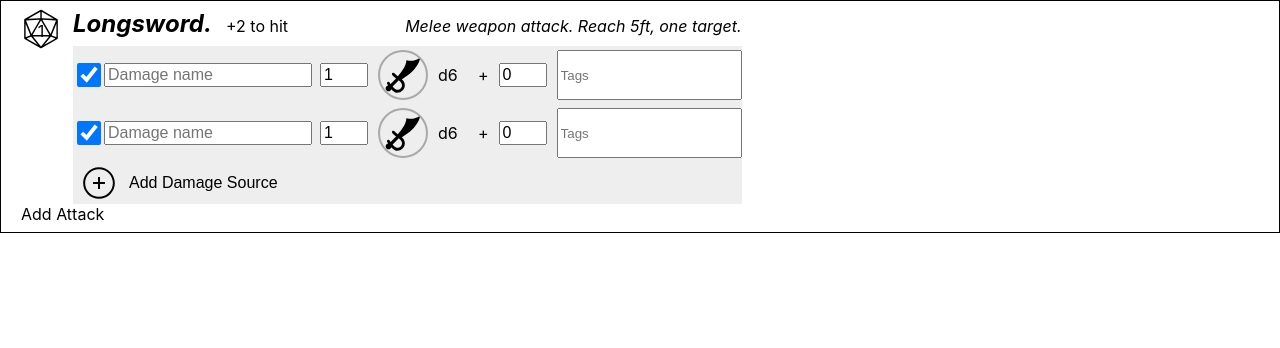
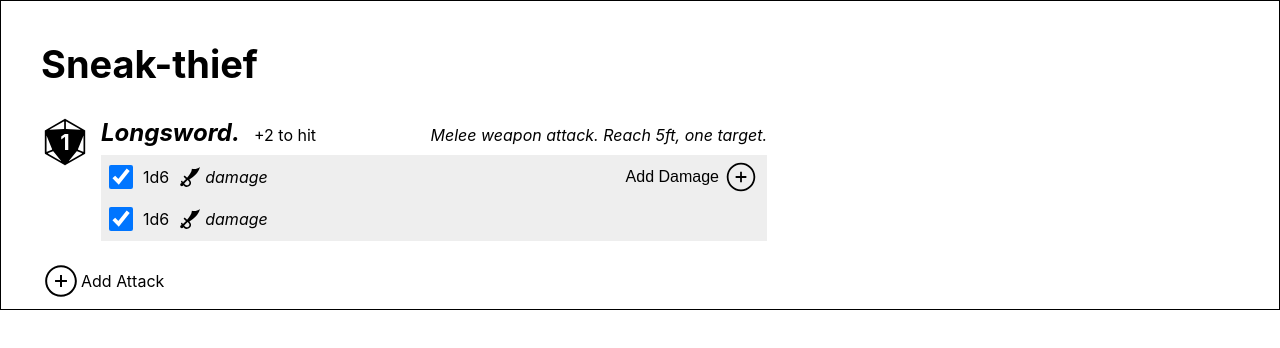
Before and after one commit to wickworks/witchdice, a React (Create React App) app: page / in a window 1280 px wide. Shown: the top 348 px of the page. Built offline with nearby package versions, Linux system fonts and the light colour scheme.

Commit message:
Editing attack and damage with new design works

```diff
--- a/src/App.scss
+++ b/src/App.scss
@@ -11,4 +11,13 @@
       cursor: auto;
     }
   }
+
+  .unselectable {
+    -webkit-touch-callout: none;
+    -webkit-user-select: none;
+    -khtml-user-select: none;
+    -moz-user-select: none;
+    -ms-user-select: none;
+    user-select: none;
+  }
 }
--- a/src/assets.scss
+++ b/src/assets.scss
@@ -12,7 +12,7 @@
   &.d10 { background-image: url('/assets/dice/d10.svg'); }
   &.d12 { background-image: url('/assets/dice/d12.svg'); }
   &.d20 { background-image: url('/assets/dice/d20.svg'); }
-  &.flat { background-image: url('/assets/dice/flat.svg'); }
+  &.d0 { background-image: url('/assets/dice/d0.svg'); }
 
   &.acid { background-image: url('/assets/types/acid.svg'); }
   &.bludgeoning { background-image: url('/assets/types/bludgeoning.svg'); }
@@ -32,4 +32,5 @@
   &.checkmark { background-image: url('/assets/checkmark.svg'); }
   &.x { background-image: url('/assets/x.svg'); }
   &.trash { background-image: url('/assets/trash.svg'); }
+  &.d20_frame { background-image: url('/assets/d20_frame.svg'); }
 }
--- a/src/components/Attack.jsx
+++ b/src/components/Attack.jsx
@@ -38,8 +38,16 @@ const Attack = () => {
   // =============== UPDATE DATA ===================
 
   const updateAttackData = (key, value, attackID) => {
-    let newData = {...attackData}
+    console.log('setting attack key', key);
+    console.log('to',value);
+    console.log('for attack', attackID);
+
+
+    let newData = [...attackData]
     newData[attackID][key] = value
+    console.log(attackData);
+    console.log('update attack data to ');
+    console.log(newData);
     setAttackData(newData);
   }
 
@@ -127,6 +135,10 @@ const Attack = () => {
     <>
       <div className="Attack">
 
+        {console.log("ATTACKDATA ", attackData)}
+
+        <h2 className="character-name">Sneak-thief</h2>
+
         { attackData.map((data, i) => {
           return (
             <AttackSource
@@ -139,6 +151,7 @@ const Attack = () => {
         })}
 
         <div className='add-attack'>
+          <div className={`asset plus`} />
           Add Attack
         </div>
 
--- a/src/components/Attack.scss
+++ b/src/components/Attack.scss
@@ -3,36 +3,19 @@
 
 .Attack {
   border: 1px solid black;
-  padding: 8px 20px;
+  padding: 8px 40px;
 
-  .attack-timing-labels {
-    display: flex;
-    width: 140px;
-    margin-left: auto;
-
-    div {
-      text-align: center;
-      width: 100%
-    }
+  .character-name {
+    @include text_character_name;
   }
 
-  .add-damage-button {
-    @include text_default;
+  .add-attack {
     display: flex;
     align-items: center;
-    border: none;
-    background: none;
-    cursor: pointer;
 
     .asset {
-      border-radius: 50%;
-      margin-right: 10px;
       width: 40px;
       height: 40px;
     }
-
-    &:hover {
-      .asset { background-color: lightgrey; }
-    }
   }
 }
--- a/src/components/AttackSource.jsx
+++ b/src/components/AttackSource.jsx
@@ -1,7 +1,6 @@
 import React, { useState, useEffect } from 'react';
 import {RadioGroup, Radio} from 'react-radio-group';
 import DamageSource from './DamageSource.jsx';
-import DamageEdit from './DamageEdit.jsx';
 import './AttackSource.scss';
 
 const defaultDamageData =
@@ -35,10 +34,10 @@ const AttackSource = ({...props}) => {
   const updateDamageData = (key, value, attackID, damageID) => {
     let newData = [...damageData]
     newData[damageID][key] = value
-    setDamageData(newData);
+    setDamageData(newData, attackID);
   }
 
-  // =============== ADD / EDIT SOURCES =============
+  // =============== ADD / EDIT DAMAGE SOURCES =============
 
   const openEditForDamage = (damageID) => {
     if (editingDamageID === damageID) { // already open; we clicked to close
@@ -60,13 +59,13 @@ const AttackSource = ({...props}) => {
     let newData = [...damageData];
     let newDamage = {...defaultDamageData}
     newData.push(newDamage);
-    setDamageData(newData);
+    setDamageData(newData, attackID);
   }
 
   const deleteDamage = (damageID) => {
     let newData = [...damageData];
     newData.splice(damageID, 1);
-    setDamageData(newData);
+    setDamageData(newData, attackID);
     setDamageEditIsOpen(false);
   }
 
@@ -75,33 +74,59 @@ const AttackSource = ({...props}) => {
     if (!damageEditIsOpen) { setEditingDamageID(null) }
   }, [damageEditIsOpen]);
 
+  // =============== EDIT ATTACK =============
 
+  function handleD20Click(e, leftMouse) {
+    let newDieCount = dieCount;
 
-  const renderDamageEdit = (damageSourceID) => {
-    if (damageEditIsOpen && editingDamageID === damageSourceID) {
-      return (
-        <DamageEdit
-          startingData={editingDamageID === null ? null : damageData[editingDamageID]}
-          onDelete={() => deleteDamage(damageSourceID)}
-          onAccept={(die, type) => updateDamage(die, type)}
-          onClose={() => setDamageEditIsOpen(false)}
-        />
-      )
+    if (leftMouse) {
+      newDieCount += 1;
+    } else {
+      newDieCount -= 1;
+      e.preventDefault()
     }
+
+    newDieCount = Math.min(newDieCount, 99);
+    newDieCount = Math.max(newDieCount, 0);
+    setDieCount(newDieCount, attackID);
+  }
+
+  function handleModifierClick(e, leftMouse) {
+    let newModifier = modifier;
+
+    if (leftMouse && !e.shiftKey) {
+      newModifier += 1;
+    } else {
+      newModifier -= 1;
+      e.preventDefault()
+    }
+
+    newModifier = Math.min(newModifier, 20);
+    newModifier = Math.max(newModifier, -20);
+    setModifier(newModifier, attackID);
   }
 
   return (
     <div className='AttackSource'>
       <div className='die-count-container'>
-        <div className='asset d20'>
-          <div className='die-count'>{dieCount}</div>
+        <div
+          className='asset d20_frame'
+          onClick={(e) => handleD20Click(e, true)} onContextMenu={(e) => handleD20Click(e, false)}
+        >
+          <div className='die-count unselectable'>{dieCount}</div>
         </div>
       </div>
 
       <div className='statblock-container'>
         <div className='titlebar'>
           <div className='name'>{name}.</div>
-          <div className='modifier'>+{modifier} to hit</div>
+          <div
+            className='modifier unselectable'
+            onClick={(e) => handleModifierClick(e, true)} onContextMenu={(e) => handleModifierClick(e, false)}
+          >
+            {modifier >= 0 ? '+' : ''}
+            {modifier} to hit
+          </div>
           <div className='desc'>Melee weapon attack. Reach 5ft, one target.</div>
         </div>
 
@@ -109,17 +134,17 @@ const AttackSource = ({...props}) => {
           { damageData.map((data, i) => {
             const editClass = (editingDamageID === i) ? 'editing' : '';
             return (
-              <>
               <DamageSource
-                  attackID={i}
+                attackID={attackID}
+                damageID={i}
                 {...damageData[i]}
                 {...damageFunctions}
+                isEditing={editingDamageID === i}
                 onEdit={openEditForDamage}
+                onDelete={deleteDamage}
                 extraClass={editClass}
                 key={i}
               />
-                {renderDamageEdit(i)}
-              </>
             )
           })}
 
@@ -131,8 +156,8 @@ const AttackSource = ({...props}) => {
                 createDamage();
               }}
             >
-              <div className={`asset plus clickable`} />
-              <span>Add Damage Source</span>
+              <span>Add Damage</span>
+              <div className={`asset plus`} />
             </button>
           }
         </div>
--- a/src/components/AttackSource.scss
+++ b/src/components/AttackSource.scss
@@ -2,31 +2,48 @@
 
 .AttackSource {
   display: flex;
+  margin-bottom: 20px;
 
   .die-count-container {
     margin-right: 12px;
 
     .asset {
-      width: 40px;
-      height: 40px;
+      width: 48px;
+      height: 48px;
+      border-radius: 50%;
+      cursor: pointer;
+
+      &:hover {
+        background-color: lightblue;
+      }
+
     }
     .die-count {
-      @include text_default;
+      @include text_attack_roll_count;
       text-align: center;
-      padding-top: 12px;
+      padding-top: 11px;
     }
   }
 
   .statblock-container {
+    min-width: 666px;
+
     .titlebar {
       display: flex;
       align-items: flex-end;
       margin-bottom: 8px;
 
-      .name { @include text_attack_name; }
+      .name {
+        @include text_attack_name;
+      }
       .modifier {
         margin-left: 14px;
         padding-bottom: 2px;
+        cursor: pointer;
+
+        &:hover {
+          background-color: lightblue;
+        }
       }
       .desc {
         margin-left: auto;
@@ -37,7 +54,35 @@
 
     .statblock {
       background-color: #eeeeee;
+      position: relative;
+      padding: 1px 0;
 
+      .add-damage-button {
+        @include text_default;
+        position: absolute;
+        top: 0;
+        right: 0;
+        display: flex;
+        align-items: center;
+        border: none;
+        padding: 4px 8px;
+        background-color: #eeeeee;
+        cursor: pointer;
+
+        .asset {
+          border-radius: 50%;
+          margin-left: 4px;
+          width: 36px;
+          height: 36px;
+        }
+
+        &:hover {
+          background-color: lightgrey;
+        }
+      }
     }
   }
+
+
+
 }
--- a/src/components/DamageEdit.jsx
+++ b/src/components/DamageEdit.jsx
@@ -1,34 +1,12 @@
-import React, { useState, useEffect } from 'react';
+import React from 'react';
 import {RadioGroup, Radio} from 'react-radio-group';
 import './DamageEdit.scss';
 
 const defaultDamageData = { dieType: 6, damageType:'slashing' }
 
-const DamageEdit = ({startingData, onDelete, onAccept, onClose}) => {
-  const [initialData, setInitialData] = useState(defaultDamageData)
-  const [die, setDie] = useState(initialData.dieType);
-  const [type, setType] = useState(initialData.damageType);
-
-  // whenever we're given new initial data, reset the selected icons appropriately
-  if (
-    startingData !== null &&
-    (startingData.dieType !== initialData.dieType ||
-    startingData.damageType !== initialData.damageType)
-  ) {
-    setInitialData(startingData);
-    setDie(startingData.dieType);
-    setType(startingData.damageType);
-  }
-
-  const handleChangeDie = (newDie) => {
-    setDie(newDie);
-    if (startingData !== null) { onAccept(newDie, type); } // do edits immediately
-  }
-
-  const handleChangeType = (newType) => {
-    setType(newType);
-    if (startingData !== null) { onAccept(die, newType); } // do edits immediately
-  }
+const DamageEdit = (
+  {die, setDie, type, setType, onDelete, onClose}
+) => {
 
   return (
     <div className="DamageEdit extra-css">
@@ -39,7 +17,7 @@ const DamageEdit = ({startingData, onDelete, onAccept, onClose}) => {
             groupName={'select-die-type'}
             allIcons={[4,6,8,10,12,0]}
             selectedIcon={die}
-            setIcon={handleChangeDie}
+            setIcon={setDie}
             showLabels={true}
           />
         </div>
@@ -49,15 +27,19 @@ const DamageEdit = ({startingData, onDelete, onAccept, onClose}) => {
             groupName={'select-damage-type'}
             allIcons={['slashing','piercing','bludgeoning','fire','cold','lightning','thunder','acid','poison','psychic','necrotic','radiant','force']}
             selectedIcon={type}
-            setIcon={handleChangeType}
+            setIcon={setType}
             showLabels={false}
           />
         </div>
 
-        <div className='delete-container'>
+        <div className='buttons-container'>
           <button className='delete' onClick={() => onDelete()}>
             <div className={'asset trash'} />
           </button>
+          <button className='accept' onClick={() => onClose()}>
+            <div className={'asset checkmark'} />
+          </button>
+
         </div>
       </div>
     </div>
@@ -76,12 +58,14 @@ const IconMenu = (props) => {
     // damage types are their own icon name
     if (typeof(iconName) === 'string') {return iconName}
 
-    // e.g. converts from 6 to 'd6' or 0 to 'flat'
-    if (iconName === 0) {
-      return 'flat'
-    } else {
-      return `d${iconName}`
-    }
+    // e.g. converts from 6 to 'd6'
+    return `d${iconName}`
+  }
+
+  // shows 'flat' label
+  function getIconName(iconName) {
+    if (iconName === 0) {return 'flat'}
+    return getIconFile(iconName);
   }
 
   return (
@@ -98,7 +82,7 @@ const IconMenu = (props) => {
             <Radio value={icon} id={radioID} />
             <label htmlFor={radioID} >
               <div className={`asset ${getIconFile(icon)}`} />
-              { showLabels && <div className='label'>{getIconFile(icon)}</div> }
+              { showLabels && <div className='label'>{getIconName(icon)}</div> }
             </label>
           </div>
         )
--- a/src/components/DamageEdit.scss
+++ b/src/components/DamageEdit.scss
@@ -17,9 +17,9 @@
 
       .IconMenu { justify-content: center; }
 
-      .delete-container {
+      .buttons-container {
         margin-left: 0;
-        button.delete { padding: 6px 40px; }
+        button { padding: 6px 40px; }
       }
     }
   }
@@ -41,9 +41,9 @@
       .IconMenu {
         display: flex;
         flex-wrap: wrap;
-        max-width: 270px;
+        max-width: 220px;
 
-        label { min-width: 80px; }
+        label { min-width: 60px; }
       }
     }
 
@@ -77,21 +77,30 @@
         position: absolute;
         left: -99999999px;
 
-        &:checked+label { background-color: #c1e0ff; }
+        &:checked+label { background-color: #dbc0f9; }
         &:hover+label { background-color: lightgrey; }
-        &:focus+label { background-color: lightblue; }
+        &:focus+label { background-color: #bab0e2; }
       }
     }
 
-    .delete-container {
+    .buttons-container {
+      display: flex;
       margin-left: auto;
 
-      button.delete {
+      button {
         @include text_default;
         border: none;
-        background-color: lightgrey;
-        padding: 24px 6px;
         cursor: pointer;
+
+        &.accept {
+          padding: 24px 24px;
+          background-color: lightgrey;
+        }
+        &.delete {
+          padding: 24px 6px;
+          background-color: #aaaaaa;
+        }
+
 
         &:hover { background-color: grey; }
 
--- a/src/components/DamageSource.jsx
+++ b/src/components/DamageSource.jsx
@@ -1,11 +1,13 @@
-import React from 'react';
-import {RadioGroup, Radio} from 'react-radio-group';
+import React, { useState } from 'react';
+// import {RadioGroup, Radio} from 'react-radio-group';
 import './DamageSource.scss';
+import DamageEdit from './DamageEdit.jsx';
 
 const DamageSource = ({...props }) => {
-
   const {
     attackID, damageID,
+    isEditing, onEdit, onAccept, onDelete,
+
     dieCount, setDieCount,
     dieType, setDieType,
     modifier, setModifier,
@@ -13,30 +15,59 @@ const DamageSource = ({...props }) => {
     damageType, setDamageType,
     enabled, setEnabled,
     name, setName,
-    onEdit, extraClass
   } = props;
+
+  const [hoveringOverCheckBox, setHoveringOverCheckBox] = useState(false);
+
+
+  const editingClass = isEditing ? 'editing' : '';
+
+  const handleContainerClick = () => {
+    if (hoveringOverCheckBox) { return }
+    if (!isEditing) { onEdit(damageID) }
+  }
 
 
   return (
-    <div className={`DamageSource ${extraClass}`}>
+    <div className={`DamageSource ${editingClass}`} onClick={handleContainerClick} >
 
-      <div className='meta-container'>
+      <div className='stats-container'>
         <input
           type="checkbox"
           checked={enabled}
-          onChange={e => setEnabled(!enabled, attackID, damageID)}
+          onChange={() => setEnabled(!enabled, attackID, damageID)}
+          onMouseEnter={() => setHoveringOverCheckBox(true)}
+          onMouseLeave={() => setHoveringOverCheckBox(false)}
         />
 
-        <input
-          type="text"
-          value={name}
-          onChange={e => setName(e.target.value, attackID, damageID)}
-          placeholder={'Damage name'}
-        />
+        {/* SUMMARY MODE */}
+        {!isEditing ?
+          <div className="summary">
+            <div className="roll-numbers">
+              { (dieType === 0) ?
+                <>{modifier} flat</>
+              :
+                <>
+                  {dieCount}d{dieType}
+                  {modifier > 0 ? `+ ${modifier}` : ''}
+                </>
+              }
             </div>
 
-      <div className='numbers-container'>
+            <div className={`asset ${damageType}`} />
+
+            <div className="name">
+              {name.length > 0 ? name : 'damage'}
+            </div>
+
+            <div className="tags">{tags.join(', ')}</div>
+          </div>
+        :
+          <>
+          {/* EDIT MODE */}
+          <div className='edit-mode'>
             { (dieType === 0) ? <>
+              {/* FLAT DAMAGE */}
               <input
                 type="number"
                 value={modifier}
@@ -44,13 +75,12 @@ const DamageSource = ({...props }) => {
               />
 
               <div
-            className={`asset ${damageType} clickable`}
-            onClick={() => onEdit(attackID, damageID)}
+                className={`asset ${damageType}`}
               />
 
               <span>Flat Damage</span>
             </> : <>
-
+              {/* DICE ROLL */}
               <input
                 type="number"
                 value={dieCount}
@@ -58,7 +88,7 @@ const DamageSource = ({...props }) => {
               />
 
               <div
-            className={`asset ${damageType} clickable`}
+                className={`asset d${dieType}`}
                 onClick={() => onEdit(attackID, damageID)}
               />
 
@@ -71,9 +101,17 @@ const DamageSource = ({...props }) => {
                 onChange={e => setModifier(e.target.value, attackID, damageID)}
               />
 
-        </>}
+              <div
+                className={`asset ${damageType}`}
+              />
 
-      </div>
+
+              <input
+                type="text"
+                value={name}
+                onChange={e => setName(e.target.value, attackID, damageID)}
+                placeholder={'Damage name'}
+              />
 
               <input
                 type="text"
@@ -82,6 +120,23 @@ const DamageSource = ({...props }) => {
                 placeholder={'Tags'}
               />
 
+            </>}
+          </div>
+
+          </>
+        }
+      </div>
+
+      {isEditing &&
+        <DamageEdit
+          die={dieType}
+          type={damageType}
+          setDie={(value) => setDieType(value, attackID, damageID)}
+          setType={(value) => setDamageType(value, attackID, damageID)}
+          onDelete={() => onDelete(damageID)}
+          onClose={() => onEdit(damageID)}
+        />
+      }
     </div>
   );
 }
--- a/src/components/DamageSource.scss
+++ b/src/components/DamageSource.scss
@@ -1,30 +1,58 @@
 @import '../fonts';
 
 .DamageSource {
-  display: flex;
-  justify-content: space-between;
-  padding: 4px 0;
+  // margin: 8px 0;
+  padding: 8px 0 8px 8px;
+  cursor: pointer;
 
-  > * {
+  &:hover {
+    background-color: #cacaca;
+  }
+
+  &.editing {
+    background-color: #dae1ea;
+    cursor: auto;
+  }
+
+  input[type=checkbox] {
+    width: 24px;
+    height: 24px;
+    margin: 0 10px 0 0 ;
+    flex-shrink: 0;
+    z-index: 100;
+  }
+
+  .stats-container {
     display: flex;
     align-items: center;
+    width: 100%;
   }
 
-  .meta-container {
-    margin-right: 8px;
+  // SUMMARY MODE
+  .summary {
+    display: flex;
+    align-items: center;
+    width: 100%;
 
-    input[type=checkbox] {
-      width: 24px;
-      height: 24px;
+    .roll-numbers {
+      margin-right: 8px;
     }
 
-    input[type=text] {
-      @include text_default;
-      width: 200px;
+    .asset {
+      height: 26px;
+      width: 26px;
+      margin-right: 2px;
+    }
+
+    .name {
+      font-style: italic;
     }
   }
 
-  .numbers-container {
+  // EDIT MODE
+  .edit-mode {
+    display: flex;
+    align-items: center;
     width: 100%;
 
     > * {
@@ -37,12 +65,12 @@
     }
 
     .asset {
-      height: 30px;
-      width: 30px;
+      height: 26px;
+      width: 26px;
 
-      border: 2px solid darkgrey;
-      border-radius: 50%;
-      padding: 8px;
+      // border: 2px solid darkgrey;
+      // border-radius: 50%;
+      // padding: 8px;
 
       &.clickable {
         cursor: pointer;
--- a/src/fonts.scss
+++ b/src/fonts.scss
@@ -2,6 +2,22 @@
 
 @mixin text_default {
   font-size: 16px;
+}
+
+@mixin text_character_name {
+  font-size: 38px;
+}
+
+@mixin text_attack_name {
+  font-size: 24px;
+  font-weight: bold;
+  font-style: italic;
+}
+
+@mixin text_attack_roll_count {
+  font-size: 22px;
+  color: white;
+  font-weight: bold;
 }
 
 @mixin text_roll_button {
@@ -21,9 +37,3 @@
   font-style: italic;
   color: steelblue;
 }
-
-@mixin text_attack_name {
-  font-size: 24px;
-  font-weight: bold;
-  font-style: italic;
-}
```
Also changed, not shown: public/assets/d20_frame.svg (added), public/assets/dice/d0.svg (renamed from public/assets/dice/flat.svg). Lines whose indentation alone changed are shown as unchanged.
